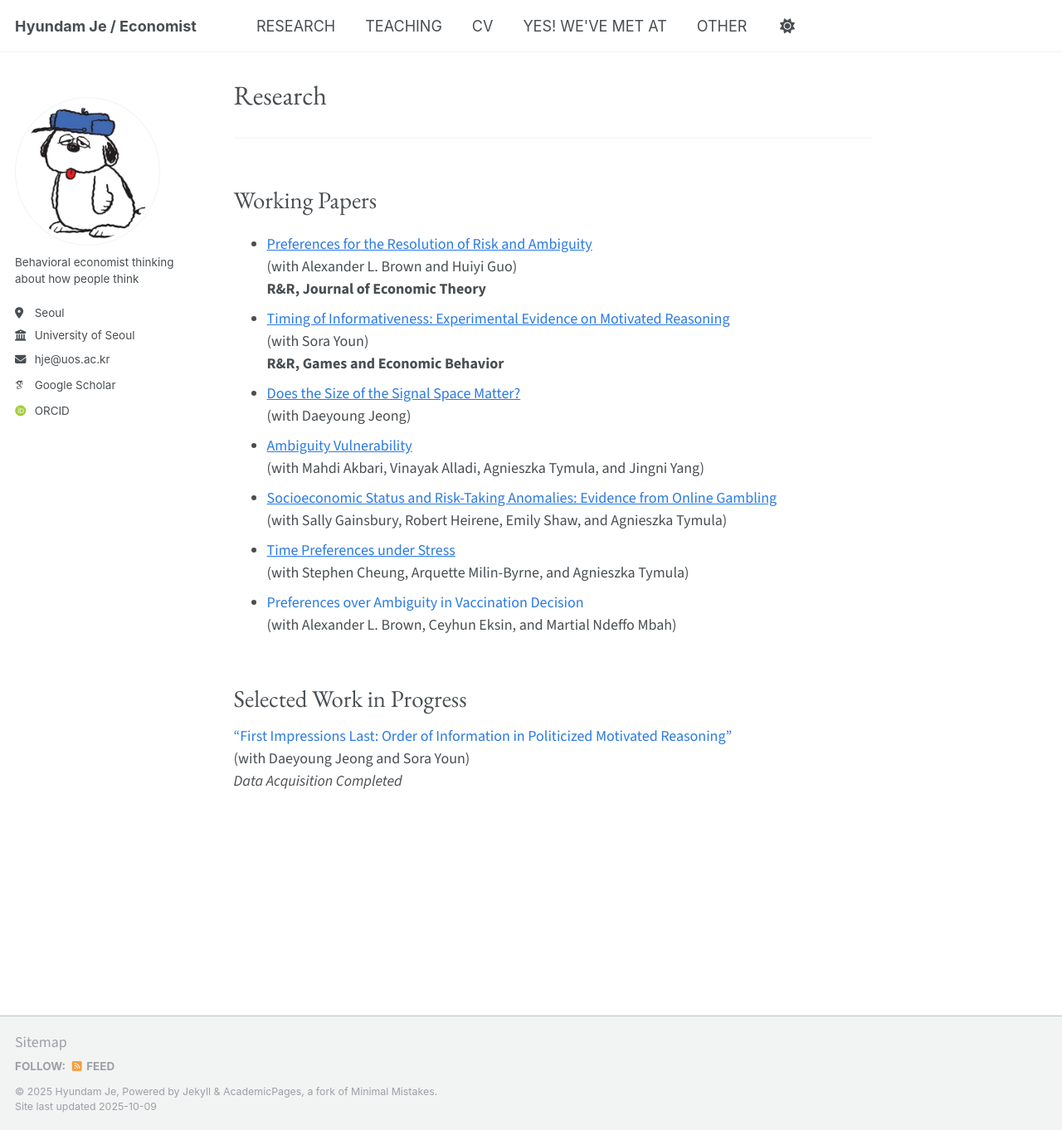
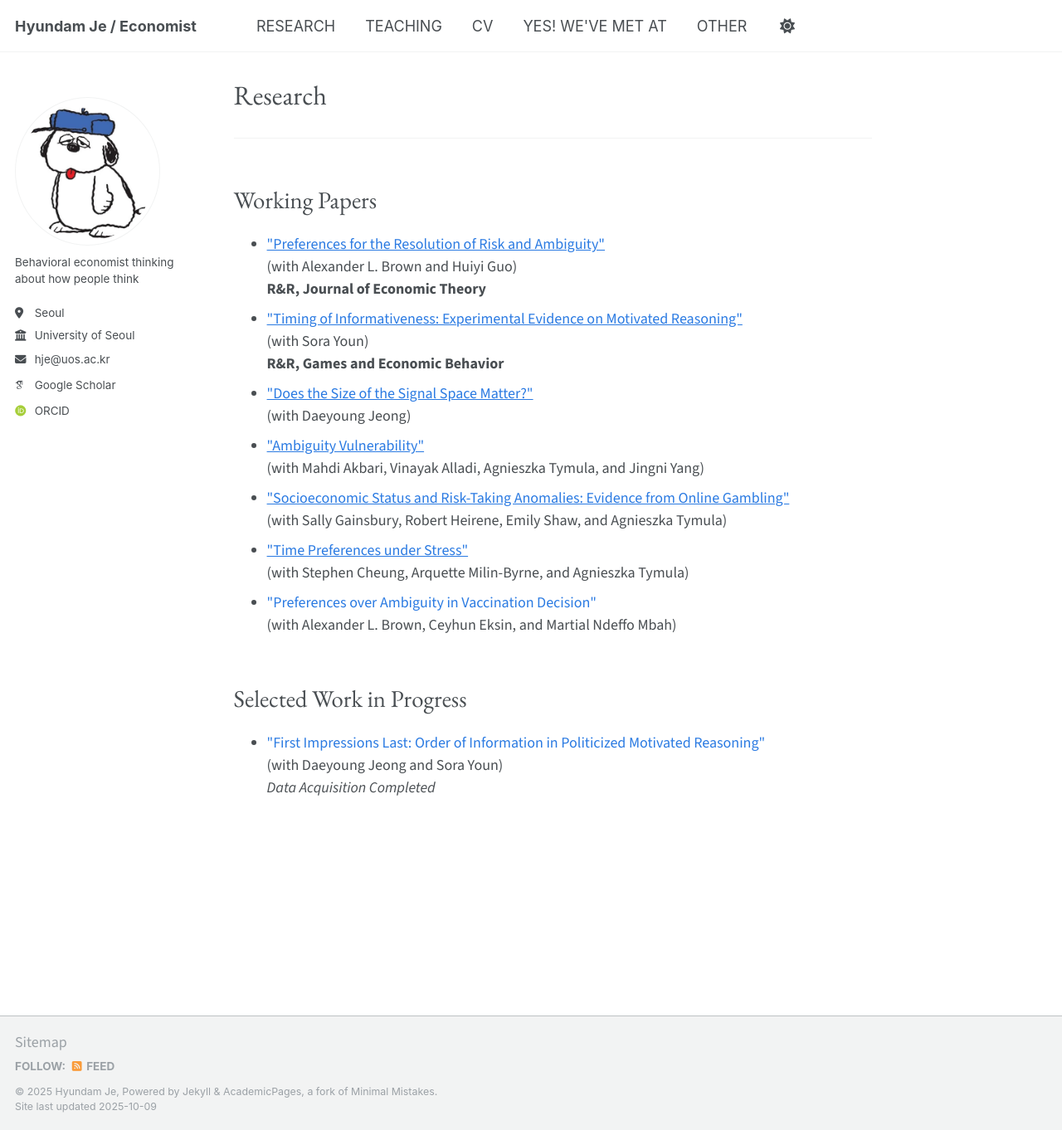
Before and after one commit to hyundamje/hyundamje.github.io, a Jekyll site: the page built from _pages/research.md, in a window 1280 px wide and 1362 px high. Shown: the whole window at 83% size. Built offline with Jekyll 4.4.1, drawn with Linux system fonts in a browser that asks for light colours; some web fonts are replaced.

Commit message:
Update research.md

```diff
--- a/_pages/research.md
+++ b/_pages/research.md
@@ -11,7 +11,7 @@ author_profile: true
 <ul style="margin-top:1.25rem;">
 <li>
   <a href="https://papers.ssrn.com/sol3/papers.cfm?abstract_id=4092231">
-    Preferences for the Resolution of Risk and Ambiguity
+    &quot;Preferences for the Resolution of Risk and Ambiguity&quot;
   </a><br>
   (with Alexander L. Brown and Huiyi Guo)<br>
   <strong>R&amp;R, Journal of Economic Theory</strong>
@@ -19,7 +19,7 @@ author_profile: true
 
   <li>
   <a href="https://papers.ssrn.com/sol3/papers.cfm?abstract_id=5043225">
-    Timing of Informativeness: Experimental Evidence on Motivated Reasoning
+    &quot;Timing of Informativeness: Experimental Evidence on Motivated Reasoning&quot;
   </a><br>
   (with Sora Youn)<br>
   <strong>R&amp;R, Games and Economic Behavior</strong>
@@ -28,35 +28,35 @@ author_profile: true
 
   <li>
     <a href="https://hyundamje.github.io/papers/Signal_Space.pdf">
-      Does the Size of the Signal Space Matter?
+      &quot;Does the Size of the Signal Space Matter?&quot;
     </a><br>
     (with Daeyoung Jeong)
   </li>
 
   <li>
     <a href="https://papers.ssrn.com/sol3/papers.cfm?abstract_id=4655454">
-      Ambiguity Vulnerability
+      &quot;Ambiguity Vulnerability&quot;
     </a><br>
     (with Mahdi Akbari, Vinayak Alladi, Agnieszka Tymula, and Jingni Yang)
   </li>
 
   <li>
     <a href="https://hyundamje.github.io/papers/SES_on_gambling.pdf">
-      Socioeconomic Status and Risk-Taking Anomalies: Evidence from Online Gambling
+      &quot;Socioeconomic Status and Risk-Taking Anomalies: Evidence from Online Gambling&quot;
     </a><br>
     (with Sally Gainsbury, Robert Heirene, Emily Shaw, and Agnieszka Tymula)
   </li>
 
   <li>
     <a href="https://hyundamje.github.io/papers/Stress.pdf">
-      Time Preferences under Stress
+      &quot;Time Preferences under Stress&quot;
     </a><br>
     (with Stephen Cheung, Arquette Milin-Byrne, and Agnieszka Tymula)
   </li>
 
   <li>
     <span style="color:#2a7ae2;">
-      Preferences over Ambiguity in Vaccination Decision
+      &quot;Preferences over Ambiguity in Vaccination Decision&quot;
     </span><br>
     (with Alexander L. Brown, Ceyhun Eksin, and Martial Ndeffo Mbah)
   </li>
@@ -65,7 +65,12 @@ author_profile: true
 
 
 ### Selected Work in Progress
-
-  <span style="color: #2a7ae2;">"First Impressions Last: Order of Information in Politicized Motivated Reasoning"</span>
-  (with Daeyoung Jeong and Sora Youn)
-  _Data Acquisition Completed_
+  <ul style="margin-top:1.25rem;">
+  <li>
+  <span style="color:#2a7ae2;">
+    &quot;First Impressions Last: Order of Information in Politicized Motivated Reasoning&quot;
+  </span><br>
+  (with Daeyoung Jeong and Sora Youn)<br>
+  <em>Data Acquisition Completed</em>
+</li>
+</ul>
```
